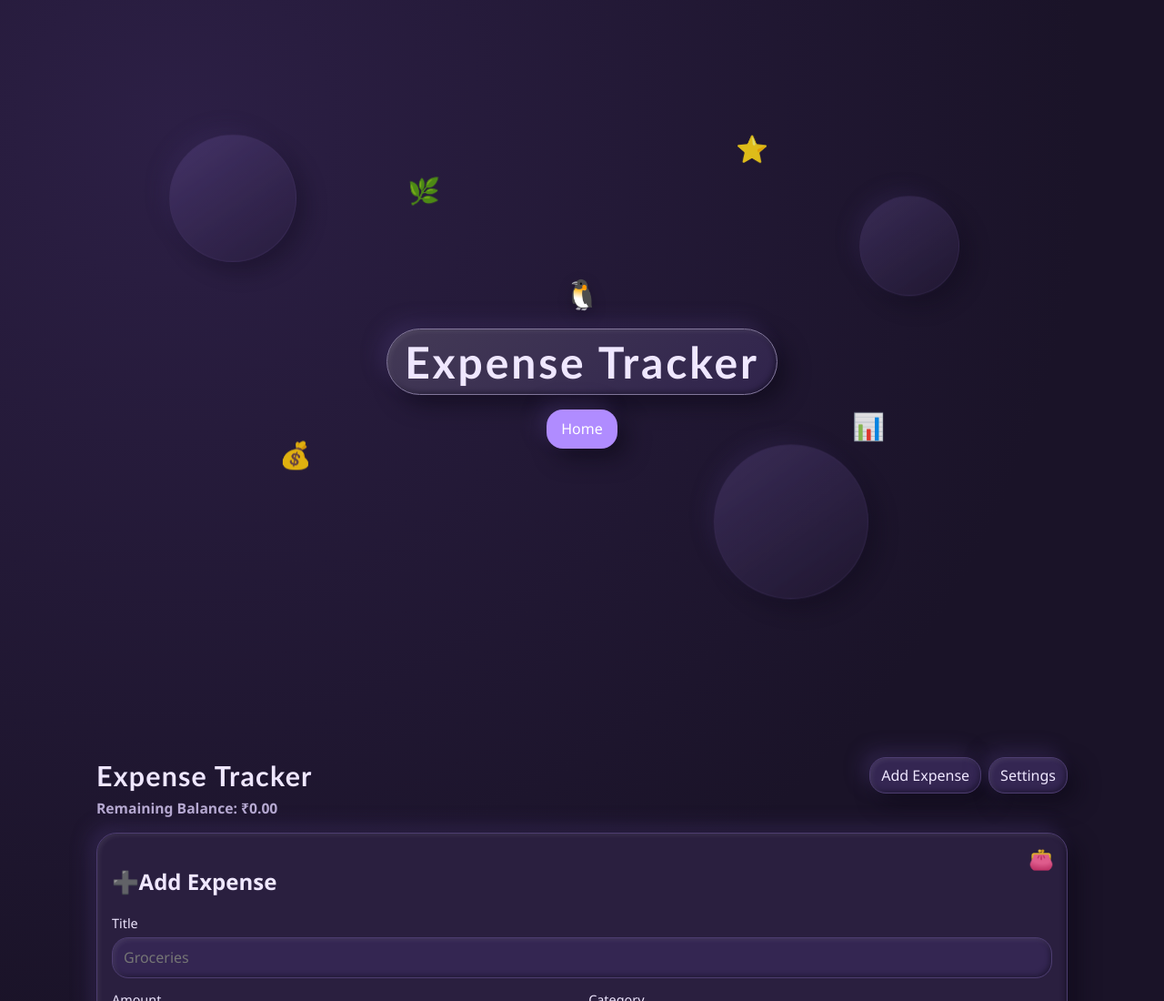
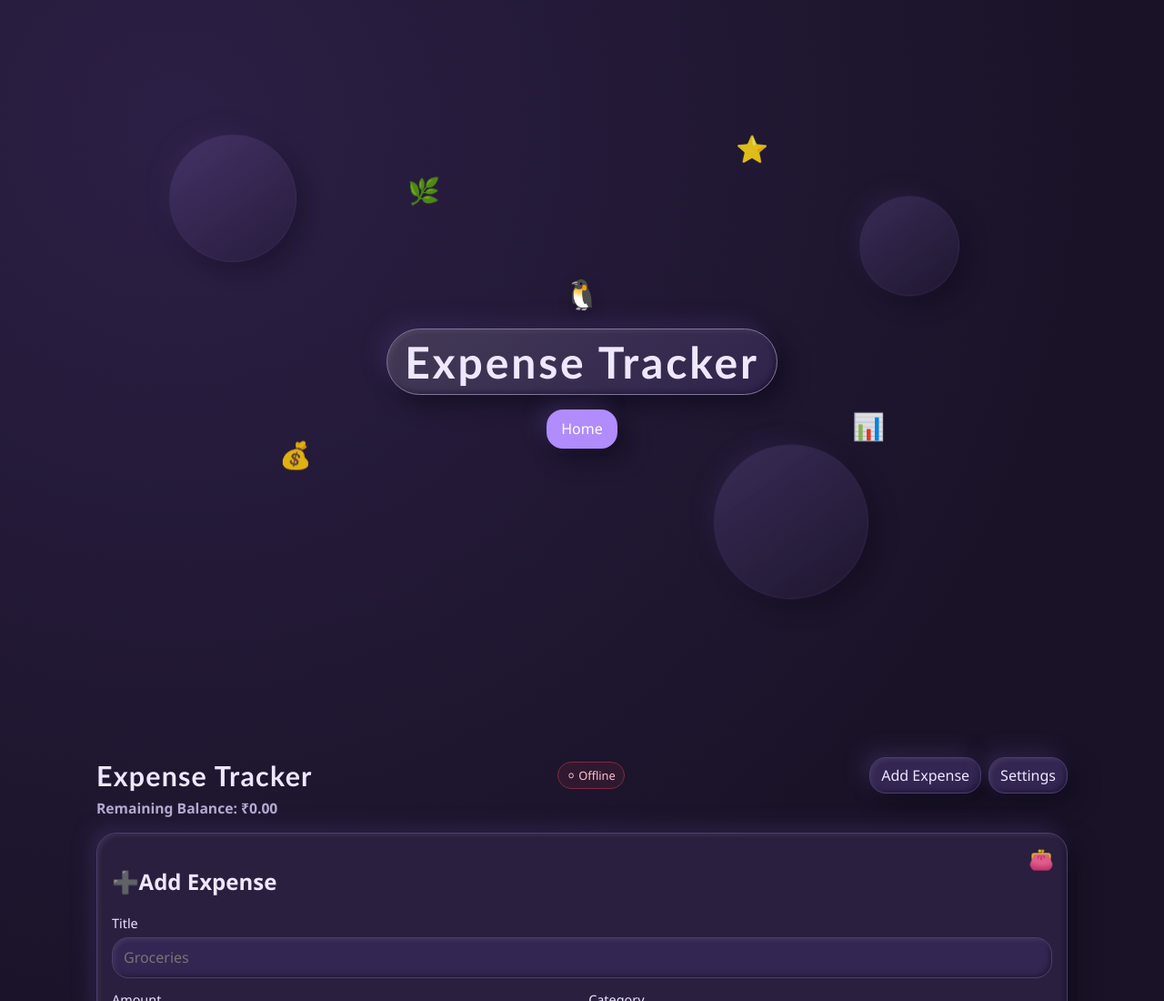
Before and after one commit to sridevi57-sys/Expense-Tracker, a website: page index.html in a window 1280 px wide. Shown: the top 1100 px of the page at 91% size. Drawn offline with Linux system fonts and the light colour scheme; no server answers.

Commit message:
Day 5 Setup: Add connection status indicator and styling for online/offline fallback

```diff
--- a/index.html
+++ b/index.html
@@ -26,6 +26,7 @@
     <header class="app__header">
       <div class="app__header-row">
         <h1>Expense Tracker</h1>
+        <span id="connection-status" class="connection-status-pill offline">⚪ Connecting...</span>
         <div class="header-actions">
           <button id="header-add-expense-btn" class="theme-toggle" type="button" aria-label="Go to add expense">Add Expense</button>
           <div class="settings-menu-wrap">
--- a/script.js
+++ b/script.js
@@ -89,6 +89,7 @@ const periodAnalysisCardEl = document.getElementById("period-analysis-card");
 const expensesSectionEl = document.getElementById("expenses-section");
 const oldDataSectionEl = document.getElementById("old-data-section");
 const downloadOptionsEl = document.getElementById("download-options");
+const connectionStatusEl = document.getElementById("connection-status");
 
 const quickNavButtons = document.querySelectorAll(".guide-card[data-target]");
 const tabSections = {
@@ -105,6 +106,17 @@ if (dateInput) {
 }
 
 const API_HOST = "http://localhost:5000";
+
+function updateConnectionStatus(isConnected) {
+  if (!connectionStatusEl) return;
+  if (isConnected) {
+    connectionStatusEl.className = "connection-status-pill connected";
+    connectionStatusEl.textContent = "🟢 Connected";
+  } else {
+    connectionStatusEl.className = "connection-status-pill offline";
+    connectionStatusEl.textContent = "⚪ Offline";
+  }
+}
 
 async function apiFetch(path, options = {}) {
   const controller = new AbortController();
@@ -122,9 +134,11 @@ async function apiFetch(path, options = {}) {
     if (!res.ok) {
       throw new Error(`HTTP error! status: ${res.status}`);
     }
+    updateConnectionStatus(true);
     return await res.json();
   } catch (err) {
     clearTimeout(id);
+    updateConnectionStatus(false);
     console.warn(`API call failed for ${path}:`, err.message);
     throw err;
   }
--- a/styles.css
+++ b/styles.css
@@ -228,6 +228,30 @@ body {
   padding: 0.5rem 0.75rem;
   cursor: pointer;
   box-shadow: var(--shadow), var(--clay-inset);
+}
+
+.connection-status-pill {
+  font-size: 0.8rem;
+  padding: 0.3rem 0.6rem;
+  border-radius: 99px;
+  background: var(--surface-2);
+  border: 1px solid var(--border);
+  color: var(--text);
+  display: inline-flex;
+  align-items: center;
+  gap: 0.35rem;
+  font-weight: 500;
+  transition: all 0.3s ease;
+}
+.connection-status-pill.connected {
+  color: #a8f5b8;
+  border-color: #2e6939;
+  background: rgba(46, 105, 57, 0.2);
+}
+.connection-status-pill.offline {
+  color: #ffc2d1;
+  border-color: #7d2a3f;
+  background: rgba(125, 42, 63, 0.2);
 }
 
 .title-with-icon {
```
